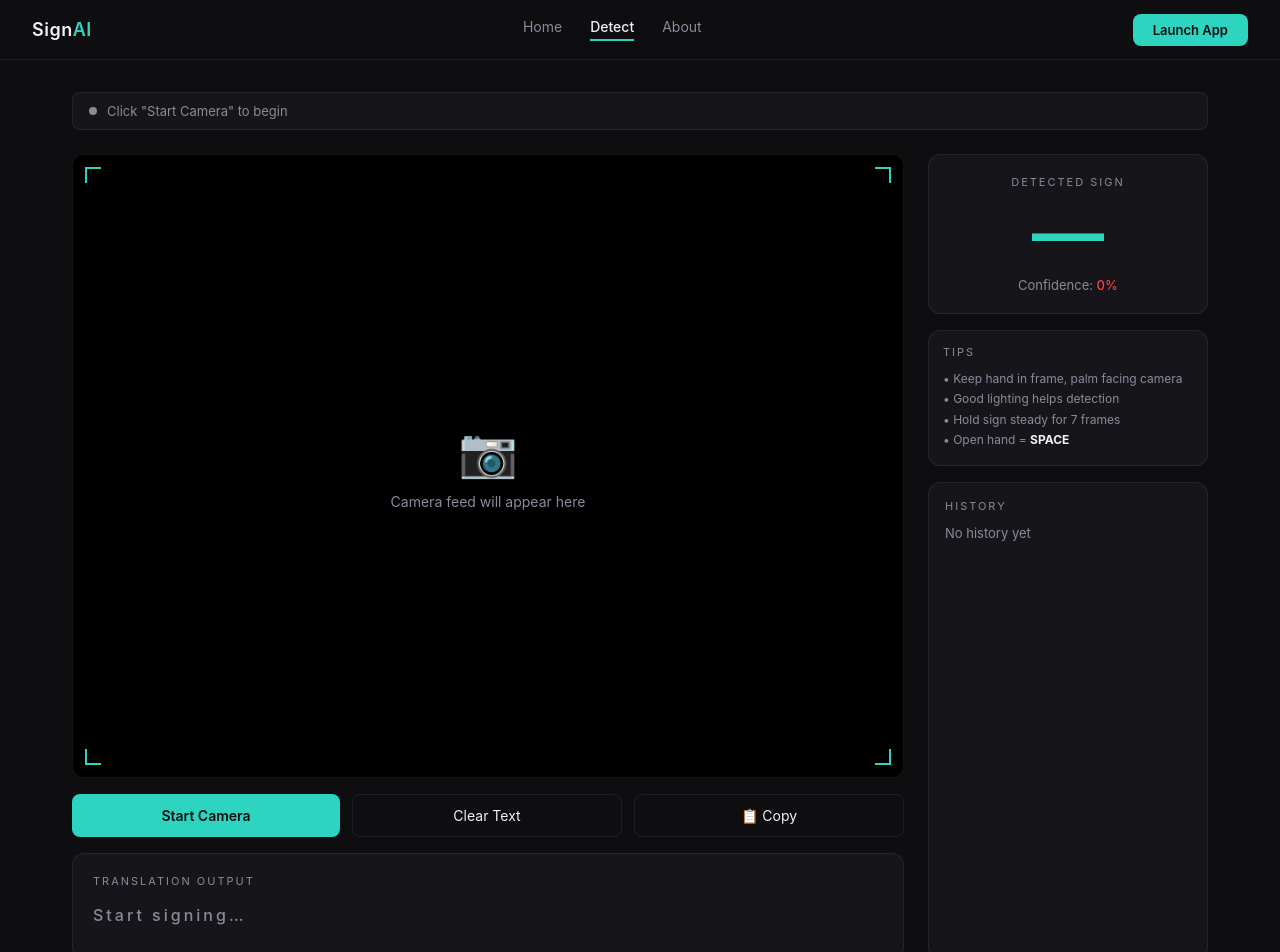
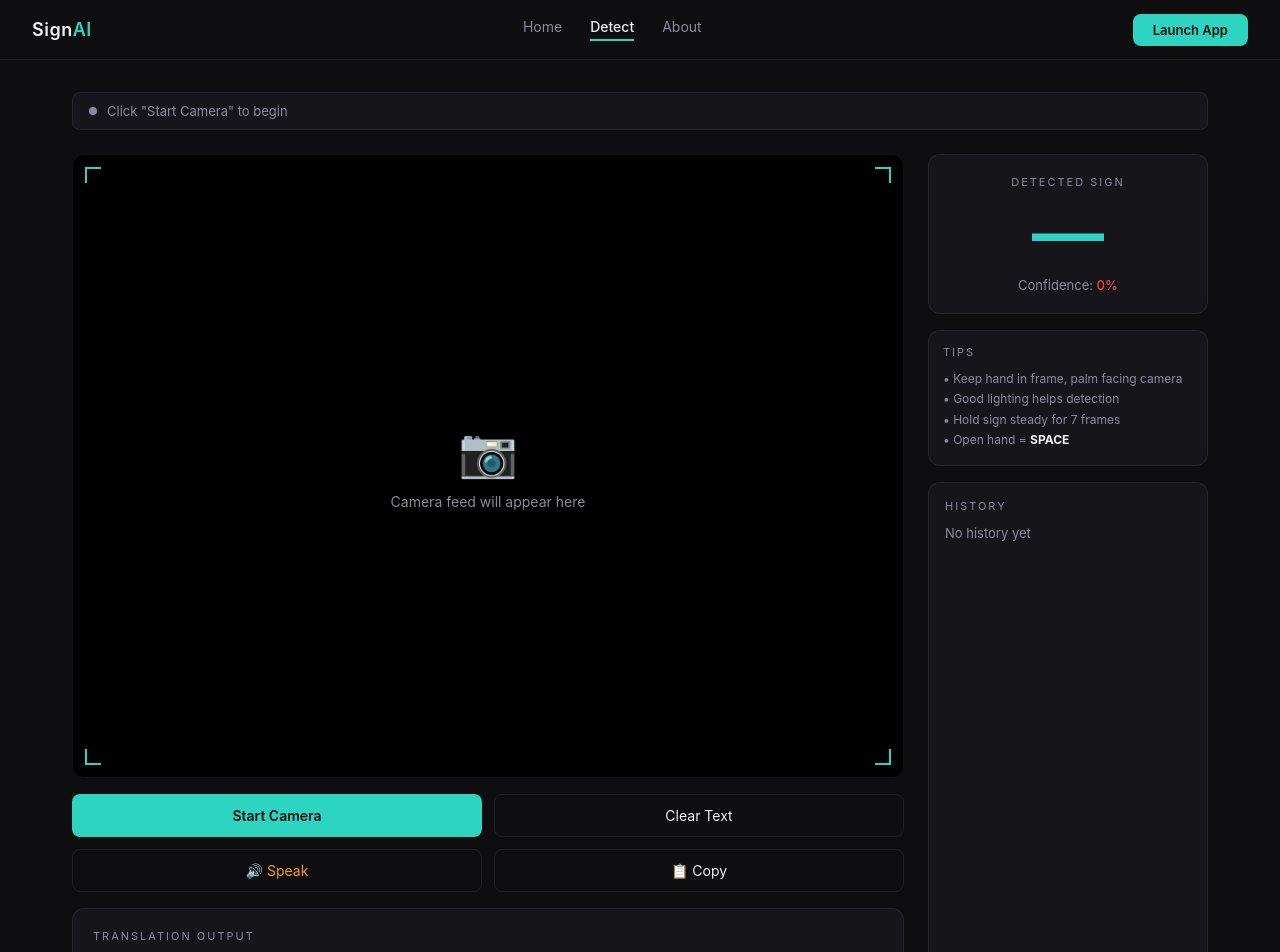
Before and after one commit to zannat23/sign-language-translator, a React (Create React App) app in the folder frontend/: page /detect in a window 1280 px wide. Shown: the top 952 px of the page. Built offline with nearby package versions, Linux system fonts and the light colour scheme.

Commit message:
Fix layout - copy button + sign counter

```diff
--- a/frontend/src/pages/Detect.js
+++ b/frontend/src/pages/Detect.js
@@ -40,15 +40,6 @@ function classifyASL(lm) {
   const handHeight = dist2(lm[0], lm[9]);
   const isHorizontal = handWidth > handHeight * 1.1;
 
-  // Thumb tip positions
-  const thumbTipY = lm[4].y;
-  const thumbTipX = lm[4].x;
-  const wristY = lm[0].y;
-  const indexMcpY = lm[5].y;
-  const indexMcpX = lm[5].x;
-  const pinkyMcpX = lm[17].x;
-
-  // C — curved hand, all fingers slightly bent, thumb open
   const idxPartial = dist3(lm[8], lm[0]) > dist3(lm[6], lm[0]) * 0.8 &&
                      dist3(lm[8], lm[0]) < dist3(lm[6], lm[0]) * 1.3;
   const midPartial = dist3(lm[12], lm[0]) > dist3(lm[10], lm[0]) * 0.8 &&
@@ -56,20 +47,13 @@ function classifyASL(lm) {
   const cShape = idxPartial && midPartial && !thumbIdxTouch && tmb;
   if (cShape && extCount <= 2) return ['c', 82];
 
-  // SPACE — all 4 fingers + thumb extended
   if (extCount === 4 && tmb) return ['space', 90];
-
-  // B — 4 fingers up, thumb tucked, fingers together
   if (extCount === 4 && !tmb && !imSpread) return ['b', 90];
-
-  // 4 fingers spread = space
   if (extCount === 4 && !tmb && imSpread) return ['space', 85];
 
-  // W — 3 fingers
   if (idx && mid && ring && !pink && !tmb) return ['w', 88];
   if (idx && mid && ring && !pink && tmb)  return ['w', 85];
 
-  // 2 fingers
   if (idx && mid && !ring && !pink) {
     if (idxMidTouch)  return ['r', 84];
     if (isHorizontal && !tmb) return ['h', 84];
@@ -79,72 +63,42 @@ function classifyASL(lm) {
     return ['u', 88];
   }
 
-  // Index only
   if (idx && !mid && !ring && !pink) {
-    // G — index pointing sideways + thumb out horizontal
     if (tmb && isHorizontal && lm[8].x < lm[5].x) return ['g', 84];
     if (tmb && isHorizontal) return ['g', 82];
-    // L — index up + thumb out
     if (tmb && !isHorizontal) return ['l', 88];
-    // D — index up, thumb touches middle
     if (thumbMidTouch || thumbRingTouch) return ['d', 86];
     return ['d', 80];
   }
 
-  // Pinky only
   if (!idx && !mid && !ring && pink) {
-    // Y — pinky + thumb
     if (tmb) return ['y', 90];
-    // I — pinky only, no thumb
     return ['i', 90];
   }
 
-  // Index + Pinky (no mid, no ring)
   if (idx && !mid && !ring && pink) {
-    return ['i', 80]; // could be ILY but treat as i
+    return ['i', 80];
   }
 
-  // Closed fist
   if (extCount === 0) {
-    // O — thumb and index touch making circle
     if (thumbIdxTouch && !thumbMidTouch) return ['o', 88];
-
-    // F — thumb + index touch, rest up
     if (thumbIdxTouch && mid && ring && pink) return ['f', 86];
-
-    // T — thumb between index and middle
     if (dist2(lm[4], lm[6]) < 0.07) return ['t', 84];
-
-    // N — thumb over middle finger
-    if (dist2(lm[4], lm[10]) < 0.09 && lm[4].y > lm[9].y &&
-        lm[4].y < lm[7].y) return ['n', 82];
-
-    // M — thumb over ring/middle (3 fingers over thumb)
+    if (dist2(lm[4], lm[10]) < 0.09 && lm[4].y > lm[9].y && lm[4].y < lm[7].y) return ['n', 82];
     if (dist2(lm[4], lm[14]) < 0.10 && lm[4].y > lm[13].y) return ['m', 80];
-
-    // X — hooked index finger
     if (dist2(lm[8], lm[6]) < 0.06 && !idx) return ['x', 78];
-
-    // A — thumb to side, fist
     if (thumbSide && lm[4].y < lm[8].y && !thumbIdxTouch) return ['a', 88];
-
-    // S — thumb over fingers
     if (!thumbSide && lm[4].y < lm[9].y) return ['s', 84];
-
-    // E — fingers bent, thumb tucked under
     if (lm[8].y > lm[5].y && lm[12].y > lm[9].y && lm[4].y > lm[8].y) return ['e', 82];
-
     return ['a', 70];
   }
 
-  // F — middle ring pink up, thumb+index touch
   if (!idx && mid && ring && pink && thumbIdxTouch) return ['f', 86];
-
-  // Q — index pointing down + thumb
   if (idx && !mid && !ring && !pink && tmb && lm[8].y > lm[5].y + 0.1) return ['q', 78];
 
   return ['nothing', 0];
 }
+
 function Detect() {
   const videoRef = useRef(null);
   const canvasRef = useRef(null);
@@ -164,6 +118,7 @@ function Detect() {
   const [status, setStatus] = useState('Click "Start Camera" to begin');
   const [loading, setLoading] = useState(false);
   const [copied, setCopied] = useState(false);
+  const [signCount, setSignCount] = useState(0);
 
   const initAudio = useCallback(() => {
     if (!audioCtxRef.current) {
@@ -219,6 +174,7 @@ function Detect() {
         setText(p => p.slice(0, -1));
       } else {
         setText(p => p + detectedSign.toUpperCase());
+        setSignCount(p => p + 1);
         setHistory(h => [{ sign: detectedSign.toUpperCase(), time: new Date().toLocaleTimeString() }, ...h.slice(0, 9)]);
         playHappySound();
       }
@@ -306,22 +262,26 @@ function Detect() {
   }, []);
 
   const speak = () => { if (text) window.speechSynthesis.speak(new SpeechSynthesisUtterance(text)); };
+
+  const copyText = () => {
+    if (!text) return;
+    navigator.clipboard.writeText(text);
+    setCopied(true);
+    setTimeout(() => setCopied(false), 2000);
+  };
+
   useEffect(() => () => stopCamera(), [stopCamera]);
   const getConfColor = c => c > 80 ? 'var(--accent)' : c > 60 ? 'var(--accent2)' : '#EF4444';
-  const copyText = () => {
-  if (!text) return;
-  navigator.clipboard.writeText(text);
-  setCopied(true);
-  setTimeout(() => setCopied(false), 2000);
-};
 
   return (
     <div style={{ padding: '32px', maxWidth: '1200px', margin: '0 auto' }}>
       <div style={{ background: 'var(--bg2)', border: '1px solid var(--border)', borderRadius: '8px', padding: '10px 16px', marginBottom: '24px', display: 'flex', alignItems: 'center', gap: '10px' }}>
         <div style={{ width: '8px', height: '8px', borderRadius: '50%', background: running ? 'var(--accent)' : loading ? 'var(--accent2)' : 'var(--text2)', animation: loading ? 'pulse 1s infinite' : 'none' }} />
         <span style={{ fontSize: '13px', color: 'var(--text2)' }}>{status}</span>
-        {landmarks && <span style={{ fontSize: '11px', color: 'var(--accent)', marginLeft: 'auto' }}>✓ Hand detected</span>}
+        {running && <span style={{ fontSize: '11px', color: 'var(--accent2)', marginLeft: 'auto' }}>Signs: {signCount}</span>}
+        {landmarks && <span style={{ fontSize: '11px', color: 'var(--accent)', marginLeft: running ? '12px' : 'auto' }}>✓ Hand detected</span>}
       </div>
+
       <div style={{ display: 'grid', gridTemplateColumns: '1fr 280px', gap: '24px' }}>
         <div>
           <div style={{ background: '#000', border: '1px solid var(--border)', borderRadius: '12px', overflow: 'hidden', position: 'relative', aspectRatio: '4/3' }}>
@@ -352,18 +312,28 @@ function Detect() {
             ))}
             {running && <div style={{ position: 'absolute', top: '12px', right: '40px', fontSize: '11px', color: 'var(--accent)', background: 'rgba(0,0,0,0.5)', padding: '2px 8px', borderRadius: '4px' }}>● LIVE</div>}
           </div>
-          <div style={{ display: 'flex', gap: '12px', marginTop: '16px' }}>
+
+          <div style={{ display: 'grid', gridTemplateColumns: '1fr 1fr', gap: '12px', marginTop: '16px' }}>
             <button
               onClick={() => { initAudio(); running ? stopCamera() : startCamera(); }}
               disabled={loading}
-              style={{ flex: 1, padding: '12px', borderRadius: '8px', border: 'none', background: running ? '#EF4444' : 'var(--accent)', color: running ? '#fff' : 'var(--bg1)', fontSize: '14px', fontWeight: '600', opacity: loading ? 0.6 : 1 }}>
+              style={{ padding: '12px', borderRadius: '8px', border: 'none', background: running ? '#EF4444' : 'var(--accent)', color: running ? '#fff' : 'var(--bg1)', fontSize: '14px', fontWeight: '600', opacity: loading ? 0.6 : 1 }}>
               {loading ? 'Loading…' : running ? 'Stop Camera' : 'Start Camera'}
             </button>
-            <button onClick={() => setText('')} style={{ flex: 1, padding: '12px', borderRadius: '8px', border: '1px solid var(--border)', background: 'transparent', color: 'var(--text1)', fontSize: '14px' }}>Clear Text</button>
-            <button onClick={copyText} style={{ flex: 1, padding: '12px', borderRadius: '8px', border: '1px solid var(--border)', background: copied ? 'var(--accent)' : 'transparent', color: copied ? 'var(--bg1)' : 'var(--text1)', fontSize: '14px', transition: 'all 0.3s' }}>
+            <button onClick={() => { setText(''); setSignCount(0); }}
+              style={{ padding: '12px', borderRadius: '8px', border: '1px solid var(--border)', background: 'transparent', color: 'var(--text1)', fontSize: '14px' }}>
+              Clear Text
+            </button>
+            <button onClick={speak}
+              style={{ padding: '12px', borderRadius: '8px', border: '1px solid var(--border)', background: 'transparent', color: 'var(--accent2)', fontSize: '14px' }}>
+              🔊 Speak
+            </button>
+            <button onClick={copyText}
+              style={{ padding: '12px', borderRadius: '8px', border: '1px solid var(--border)', background: copied ? 'var(--accent)' : 'transparent', color: copied ? 'var(--bg1)' : 'var(--text1)', fontSize: '14px', transition: 'all 0.3s' }}>
               {copied ? '✓ Copied!' : '📋 Copy'}
-              </button>
+            </button>
           </div>
+
           <div style={{ background: 'var(--bg2)', border: '1px solid var(--border)', borderRadius: '12px', padding: '20px', marginTop: '16px' }}>
             <div style={{ fontSize: '11px', color: 'var(--text2)', letterSpacing: '2px', marginBottom: '10px' }}>TRANSLATION OUTPUT</div>
             <div style={{ fontSize: '24px', fontWeight: '500', letterSpacing: '3px', minHeight: '40px', color: 'var(--text1)' }}>
@@ -372,6 +342,7 @@ function Detect() {
             </div>
           </div>
         </div>
+
         <div style={{ display: 'flex', flexDirection: 'column', gap: '16px' }}>
           <div style={{ background: 'var(--bg2)', border: '1px solid var(--border)', borderRadius: '12px', padding: '20px', textAlign: 'center' }}>
             <div style={{ fontSize: '11px', color: 'var(--text2)', letterSpacing: '2px', marginBottom: '8px' }}>DETECTED SIGN</div>
@@ -385,6 +356,7 @@ function Detect() {
               </div>
             )}
           </div>
+
           <div style={{ background: 'var(--bg2)', border: '1px solid var(--border)', borderRadius: '12px', padding: '14px' }}>
             <div style={{ fontSize: '11px', color: 'var(--text2)', letterSpacing: '2px', marginBottom: '10px' }}>TIPS</div>
             <div style={{ fontSize: '12px', color: 'var(--text2)', lineHeight: '1.7' }}>
@@ -394,6 +366,7 @@ function Detect() {
               • Open hand = <strong style={{ color: 'var(--text1)' }}>SPACE</strong>
             </div>
           </div>
+
           <div style={{ background: 'var(--bg2)', border: '1px solid var(--border)', borderRadius: '12px', padding: '16px', flex: 1 }}>
             <div style={{ fontSize: '11px', color: 'var(--text2)', letterSpacing: '2px', marginBottom: '12px' }}>HISTORY</div>
             {history.length > 0 ? history.map((h, i) => (
```
